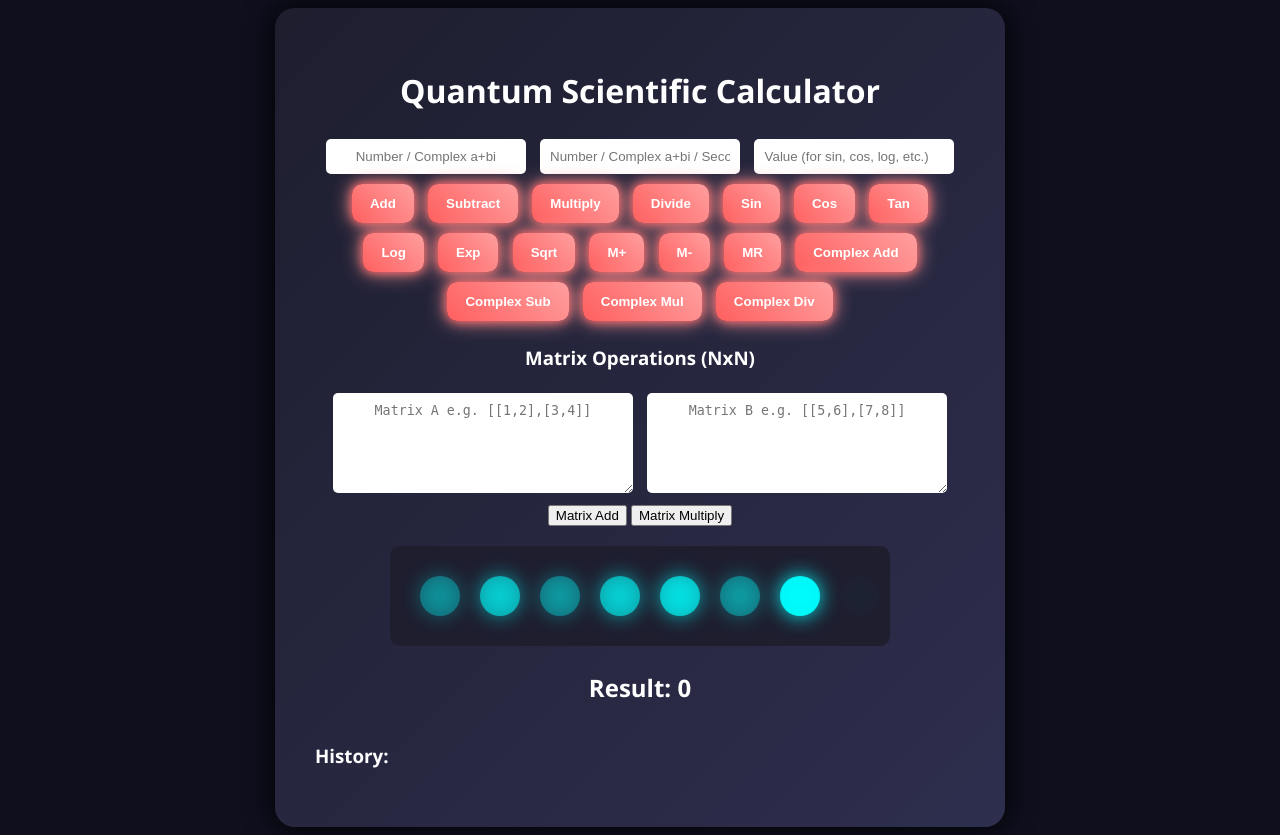
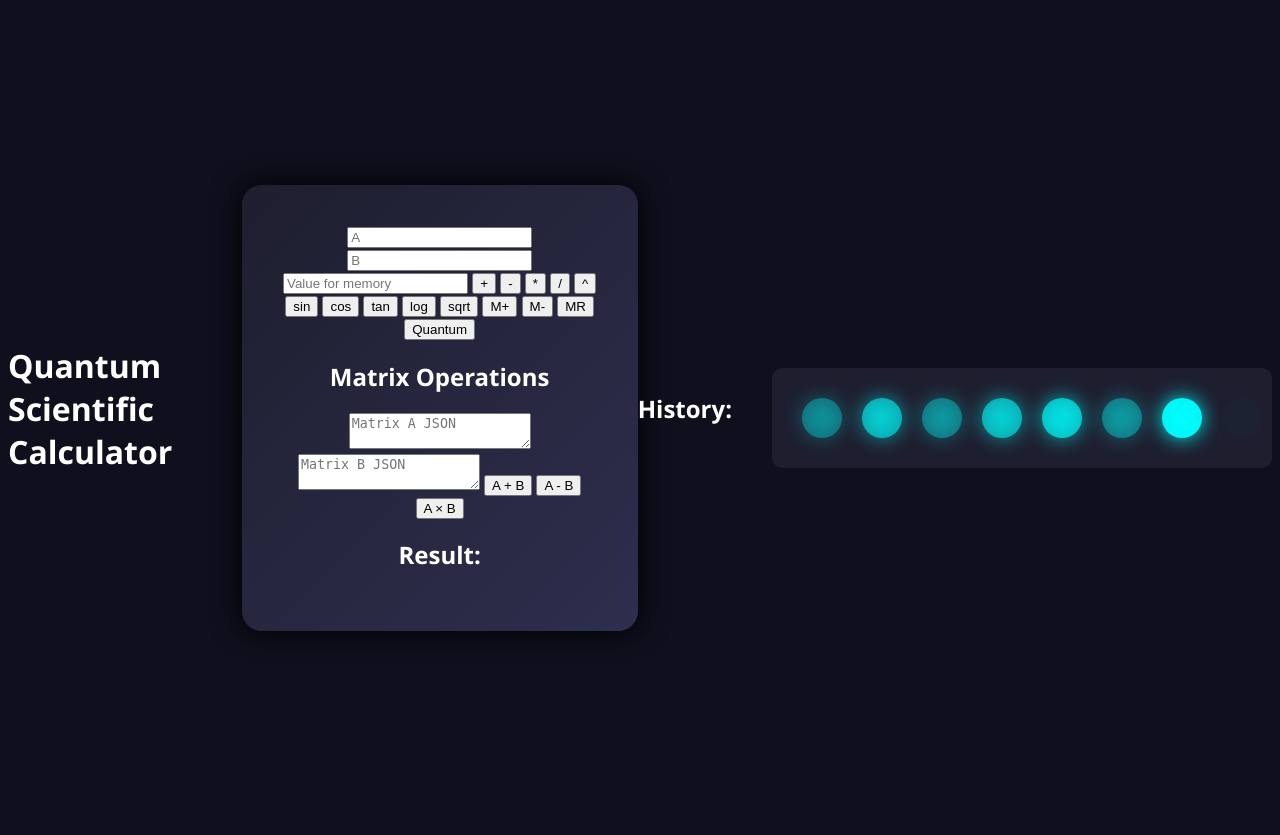
Before and after one commit to Abhims898/Quantum-Scientific-Calculator, a Flask app: page / in a window 1280 px wide. After the commit the page ends 635 px from the top, so only its background shows below. Run offline with Flask 3, Linux system fonts and the light colour scheme.

Commit message:
Update index.html

```diff
--- a/templates/index.html
+++ b/templates/index.html
@@ -7,57 +7,43 @@
 <link rel="stylesheet" href="/static/style.css">
 </head>
 <body>
+<h1>Quantum Scientific Calculator</h1>
+
 <div class="calculator">
-    <h1>Quantum Scientific Calculator</h1>
+    <input type="text" id="a" placeholder="A">
+    <input type="text" id="b" placeholder="B">
+    <input type="text" id="value" placeholder="Value for memory">
 
-    <div class="inputs">
-        <input type="text" id="a" placeholder="Number / Complex a+bi">
-        <input type="text" id="b" placeholder="Number / Complex a+bi / Second number">
-        <input type="number" id="value" placeholder="Value (for sin, cos, log, etc.)">
-    </div>
+    <button onclick="calculate('+')">+</button>
+    <button onclick="calculate('-')">-</button>
+    <button onclick="calculate('*')">*</button>
+    <button onclick="calculate('/')">/</button>
+    <button onclick="calculate('^')">^</button>
+    <button onclick="calculate('sin')">sin</button>
+    <button onclick="calculate('cos')">cos</button>
+    <button onclick="calculate('tan')">tan</button>
+    <button onclick="calculate('log')">log</button>
+    <button onclick="calculate('sqrt')">sqrt</button>
+    <button onclick="calculate('M+')">M+</button>
+    <button onclick="calculate('M-')">M-</button>
+    <button onclick="calculate('MR')">MR</button>
+    <button onclick="calculate('quantum')">Quantum</button>
 
-    <div class="buttons">
-        <button onclick="calculate('add')">Add</button>
-        <button onclick="calculate('subtract')">Subtract</button>
-        <button onclick="calculate('multiply')">Multiply</button>
-        <button onclick="calculate('divide')">Divide</button>
+    <h2>Matrix Operations</h2>
+    <textarea id="matA" placeholder="Matrix A JSON"></textarea>
+    <textarea id="matB" placeholder="Matrix B JSON"></textarea>
+    <button onclick="calculate('mat_add')">A + B</button>
+    <button onclick="calculate('mat_sub')">A - B</button>
+    <button onclick="calculate('mat_mul')">A × B</button>
 
-        <button onclick="calculate('sin')">Sin</button>
-        <button onclick="calculate('cos')">Cos</button>
-        <button onclick="calculate('tan')">Tan</button>
-        <button onclick="calculate('log')">Log</button>
-        <button onclick="calculate('exp')">Exp</button>
-        <button onclick="calculate('sqrt')">Sqrt</button>
+    <h2>Result:</h2>
+    <div id="result"></div>
+</div>
 
-        <button onclick="calculate('M+')">M+</button>
-        <button onclick="calculate('M-')">M-</button>
-        <button onclick="calculate('MR')">MR</button>
+<h2>History:</h2>
+<ul id="historyList"></ul>
 
-        <button onclick="calculate('cadd')">Complex Add</button>
-        <button onclick="calculate('csub')">Complex Sub</button>
-        <button onclick="calculate('cmul')">Complex Mul</button>
-        <button onclick="calculate('cdiv')">Complex Div</button>
-    </div>
-
-    <div class="matrix-inputs">
-        <h3>Matrix Operations (NxN)</h3>
-        <textarea id="matA" placeholder="Matrix A e.g. [[1,2],[3,4]]"></textarea>
-        <textarea id="matB" placeholder="Matrix B e.g. [[5,6],[7,8]]"></textarea>
-        <button onclick="calculate('madd')">Matrix Add</button>
-        <button onclick="calculate('mmul')">Matrix Multiply</button>
-    </div>
-
-    <canvas id="quantumCanvas" width="500" height="100"></canvas>
-
-    <div class="result">
-        <h2>Result: <span id="result">0</span></h2>
-    </div>
-
-    <div class="history">
-        <h3>History:</h3>
-        <ul id="historyList"></ul>
-    </div>
-</div>
+<canvas id="quantumCanvas" width="500" height="100"></canvas>
 
 <script src="/static/script.js"></script>
 </body>
```
